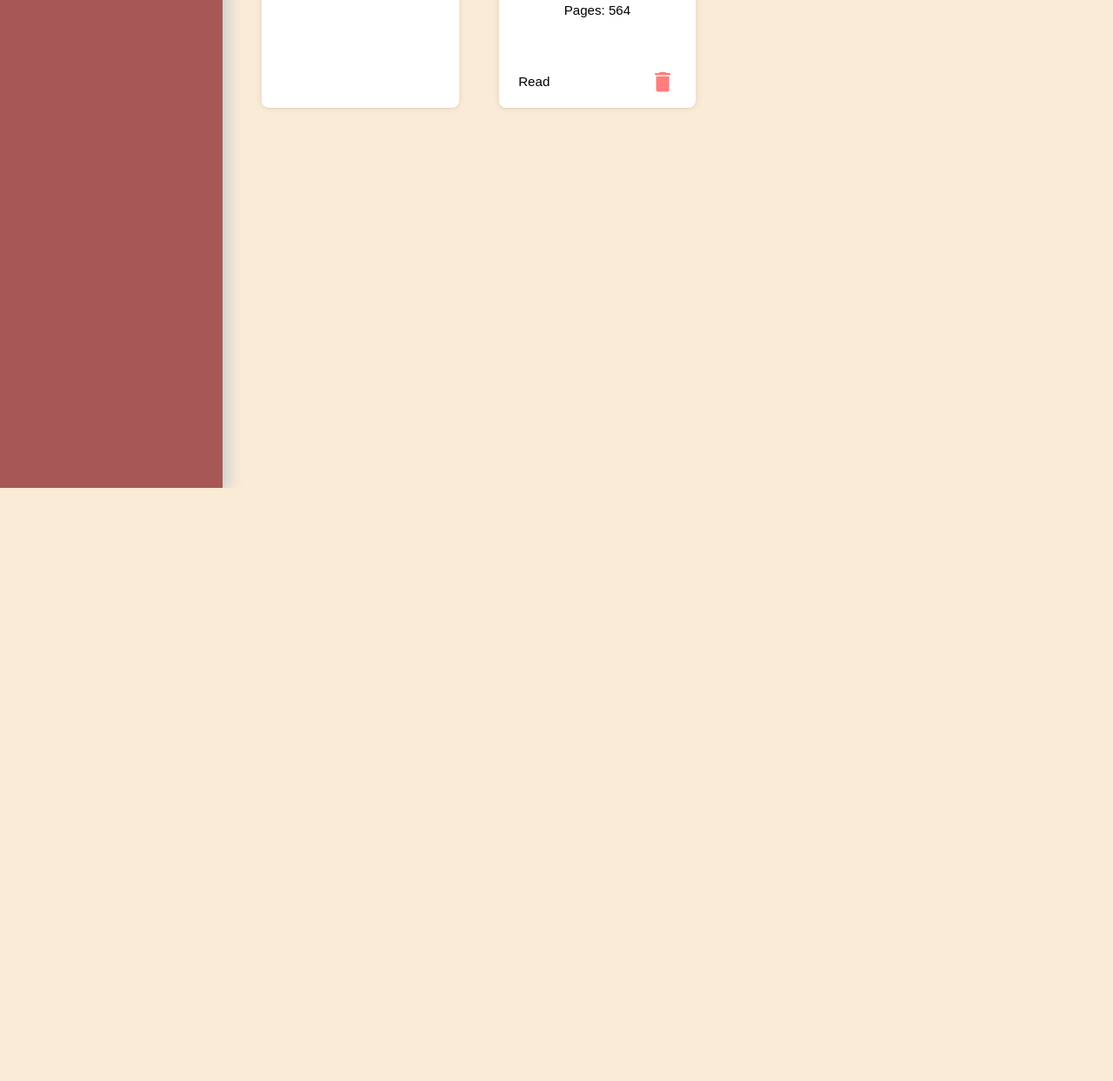
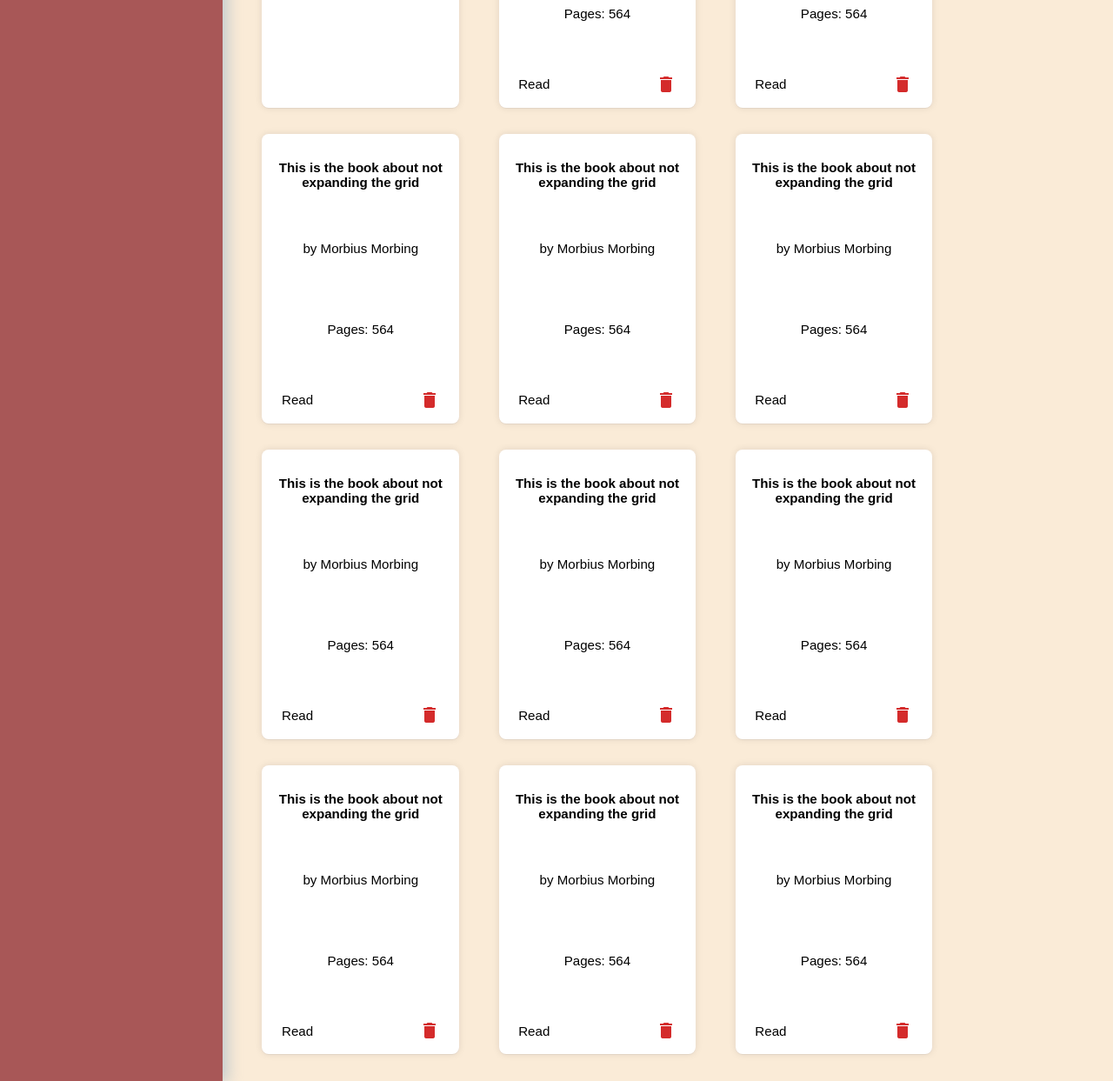
Before and after one commit to jeremycfwong/odin-library-page, a plain HTML site: page index.html in a window 1280 px wide. Shown: the part 239-1482 px from the top of the page at 87% size. Before the commit the page ends 800 px from the top, so only its background shows below. Drawn offline with Linux system fonts and the light colour scheme.

Commit message:
Add button to add book and modal form functionality
As title

```diff
--- a/index.html
+++ b/index.html
@@ -13,12 +13,13 @@
             <div class="heading">Online Library</div>
         </div>
     </div>
-    <div class="content">
-        <div class="card add-card">
+    <div class="content" id="card-content">
+        <div class="card add-card" id="add-card">
             <svg viewBox="0 0 24 24">
                 <path fill="currentColor" d="M19,13H13V19H11V13H5V11H11V5H13V11H19V13Z" />
             </svg>
         </div>
+
         <div class="card book-card">
             <p class="title">
                 This is the book about not expanding the grid
@@ -31,33 +32,192 @@
             </p>
             <div class="action">
                 <div class="read">Read</div>
-                <svg viewBox="0 0 24 24">
-                    <path fill="currentColor" d="M19,4H15.5L14.5,3H9.5L8.5,4H5V6H19M6,19A2,2 0 0,0 8,21H16A2,2 0 0,0 18,19V7H6V19Z" />
-                </svg>
+                <img src="delete.png">
+            </div>
+        </div>
+
+        <div class="card book-card">
+            <p class="title">
+                This is the book about not expanding the grid
+            </p>
+            <p class="author">
+                by Morbius Morbing
+            </p>
+            <p class="page">
+                Pages: 564
+            </p>
+            <div class="action">
+                <div class="read">Read</div>
+                <img src="delete.png">
+            </div>
+        </div>
+
+        <div class="card book-card">
+            <p class="title">
+                This is the book about not expanding the grid
+            </p>
+            <p class="author">
+                by Morbius Morbing
+            </p>
+            <p class="page">
+                Pages: 564
+            </p>
+            <div class="action">
+                <div class="read">Read</div>
+                <img src="delete.png">
+            </div>
+        </div>
+
+        <div class="card book-card">
+            <p class="title">
+                This is the book about not expanding the grid
+            </p>
+            <p class="author">
+                by Morbius Morbing
+            </p>
+            <p class="page">
+                Pages: 564
+            </p>
+            <div class="action">
+                <div class="read">Read</div>
+                <img src="delete.png">
+            </div>
+        </div>
+
+        <div class="card book-card">
+            <p class="title">
+                This is the book about not expanding the grid
+            </p>
+            <p class="author">
+                by Morbius Morbing
+            </p>
+            <p class="page">
+                Pages: 564
+            </p>
+            <div class="action">
+                <div class="read">Read</div>
+                <img src="delete.png">
+            </div>
+        </div>
+
+        <div class="card book-card">
+            <p class="title">
+                This is the book about not expanding the grid
+            </p>
+            <p class="author">
+                by Morbius Morbing
+            </p>
+            <p class="page">
+                Pages: 564
+            </p>
+            <div class="action">
+                <div class="read">Read</div>
+                <img src="delete.png">
+            </div>
+        </div>
+
+        <div class="card book-card">
+            <p class="title">
+                This is the book about not expanding the grid
+            </p>
+            <p class="author">
+                by Morbius Morbing
+            </p>
+            <p class="page">
+                Pages: 564
+            </p>
+            <div class="action">
+                <div class="read">Read</div>
+                <img src="delete.png">
+            </div>
+        </div>
+
+        <div class="card book-card">
+            <p class="title">
+                This is the book about not expanding the grid
+            </p>
+            <p class="author">
+                by Morbius Morbing
+            </p>
+            <p class="page">
+                Pages: 564
+            </p>
+            <div class="action">
+                <div class="read">Read</div>
+                <img src="delete.png">
+            </div>
+        </div>
+
+        <div class="card book-card">
+            <p class="title">
+                This is the book about not expanding the grid
+            </p>
+            <p class="author">
+                by Morbius Morbing
+            </p>
+            <p class="page">
+                Pages: 564
+            </p>
+            <div class="action">
+                <div class="read">Read</div>
+                <img src="delete.png">
+            </div>
+        </div>
+
+        <div class="card book-card">
+            <p class="title">
+                This is the book about not expanding the grid
+            </p>
+            <p class="author">
+                by Morbius Morbing
+            </p>
+            <p class="page">
+                Pages: 564
+            </p>
+            <div class="action">
+                <div class="read">Read</div>
+                <img src="delete.png">
+            </div>
+        </div>
+
+        <div class="card book-card">
+            <p class="title">
+                This is the book about not expanding the grid
+            </p>
+            <p class="author">
+                by Morbius Morbing
+            </p>
+            <p class="page">
+                Pages: 564
+            </p>
+            <div class="action">
+                <div class="read">Read</div>
+                <img src="delete.png">
             </div>
         </div>
     </div>
 
-    <div class="modal-view">
+    <div class="modal-view" id="book-modal">
         <div class="modal-content">
             <span class="close">&times;</span>
-            <form action="" method="post">
+            <form action="" method="post" id="Form">
                 <label for="title">Title: </label>
-                <input type="text">
+                <input type="text" id='book-title' required>
 
                 <label for="author">Author: </label>
-                <input type="text">
+                <input type="text" id='book-author' required>
 
                 <label for="pages">Pages:</label>
-                <input type="number" id="number-picker">
+                <input type="number" id="number-picker" required>
 
                 <label for="read">Read:</label>
-                <input type="checkbox" name="read" id="read">
+                <input type="checkbox" name="read" id="read" required>
 
-                <button>Submit</button>
+                <button onclick="getBookData()">Submit</button>
             </form>
         </div>
     </div>
 </body>
 <script src="library.js"></script>
+<script src="listener.js"></script>
 </html>
--- /dev/null
+++ b/listener.js
@@ -0,0 +1,62 @@
+var modal = document.getElementById('book-modal');
+var addCard = document.getElementById('add-card');
+var span = document.getElementsByClassName('close')[0];
+
+addCard.onclick = () => modal.style.display='block';
+span.onclick = () => modal.style.display='none';
+window.onclick = function (e) {
+    if(e.target == modal){
+        modal.style.display = "none";
+    }
+}
+
+function getBookData(){
+    var title=document.getElementById('book-title').value;
+    var author=document.getElementById('book-author').value;
+    var pages = document.getElementById('number-picker').value;
+    var read = document.querySelector('#read').checked;
+
+    var newBook = new Book(title,author,pages,read)
+    addBookToLibrary(newBook);
+
+    addBookCard(newBook);
+
+    document.getElementById('Form').reset()
+    modal.style.display = "none";
+}
+
+function addBookCard(book){
+    var cardDiv = document.createElement("div");
+    cardDiv.classList.add('card','book-card');
+
+    var titleP = document.createElement('p');
+    titleP.classList.add('title');
+    titleP.innerText = book.title
+
+    var authorP = document.createElement('p');
+    authorP.classList.add('author');
+    authorP.innerText = book.author
+
+    var pageP = document.createElement('p');
+    pageP.classList.add('page');
+    pageP.innerText = book.pages
+
+    var actionDiv = document.createElement('div');
+    actionDiv.classList.add('action');
+
+    var image = document.createElement('img');
+    image.src = 'delete.png'
+
+    var statusDiv = document.createElement('div');
+    statusDiv.classList.add('read');
+    if(book.read == true) {
+        statusDiv.innerText = "Read"
+    } else {
+        statusDiv.innerText = "Not Read"
+    }
+
+    actionDiv.append(statusDiv, image);
+    cardDiv.append(titleP, authorP, pageP, actionDiv);
+
+    document.getElementById('add-card').insertAdjacentElement('afterend',cardDiv)
+}
--- a/styles.css
+++ b/styles.css
@@ -21,6 +21,7 @@ body {
 }
 
     .sidebar .heading {
+        position: static;
         color: rgb(236, 204, 145);
         font-size: 2rem;
         margin-top: 2rem;
@@ -127,8 +128,9 @@ body {
         border-radius: 10px;
         border: none;
         background-color: rgb(209, 197, 181);
-        text-indent: 1rem;
+        text-indent: .75rem;
         height: 1.5rem;
+        font-size: 1.25rem;
     }
 
     #number-picker{
```
Also changed, not shown: delete.png (added), library.js (line endings or trailing spaces).
